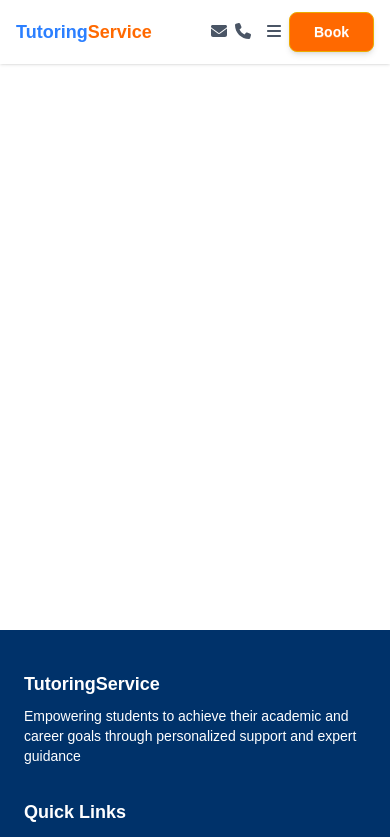
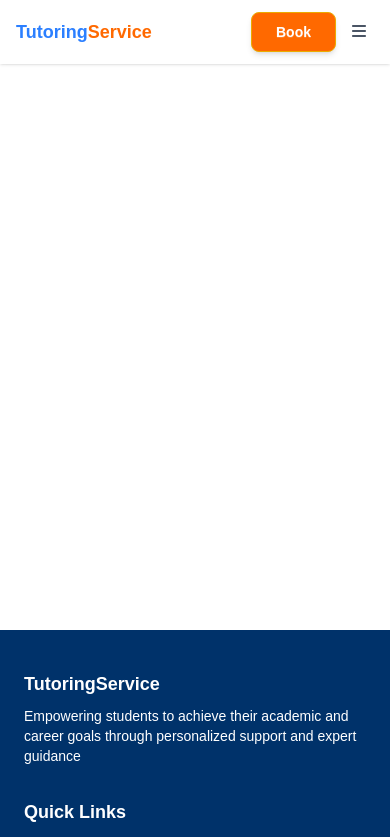
Before and after one commit to Moonfox404/SEG3125-tutoring-service, a Next.js app in the folder tutoring-service/: page / in a window 390 px wide. Shown: the top 837 px of the page. Built offline with nearby package versions, Linux system fonts and the light colour scheme.

Commit message:
remove icons from mobile nav and add book button

```diff
--- a/tutoring-service/app/components/NavBar.tsx
+++ b/tutoring-service/app/components/NavBar.tsx
@@ -72,20 +72,14 @@ const NavBar = () => {
 
           {/* Right side: Desktop Book Button & Mobile Icons/Button */}
           <div className="flex items-center">
+            {/* Desktop Book Button */}
+            <div className="pr-2">
+              <button className="btn btn-warning bg-orange-500 hover:bg-orange-600 text-white font-semibold py-2 px-6 rounded-lg shadow-md hover:shadow-lg transition-all duration-150">
+                Book
+              </button>
+            </div>
             {/* Mobile Menu Button and Icons */}
             <div className="md:hidden flex items-center space-x-2">
-              <button
-                type="button"
-                className="text-gray-600 hover:text-gray-800"
-              >
-                <FontAwesomeIcon icon={faEnvelope} />
-              </button>
-              <button
-                type="button"
-                className="text-gray-600 hover:text-gray-800"
-              >
-                <FontAwesomeIcon icon={faPhone} />
-              </button>
               <button
                 ref={toggleButtonRef}
                 onClick={handleToggleMenu}
@@ -96,14 +90,6 @@ const NavBar = () => {
               >
                 <span className="sr-only">Open main menu</span>
                 <FontAwesomeIcon icon={faBars} />
-              </button>
-            </div>
-
-            {/* Desktop Book Button */}
-            {/* <div className="hidden md:block"> */}
-            <div className="">
-              <button className="btn btn-warning bg-orange-500 hover:bg-orange-600 text-white font-semibold py-2 px-6 rounded-lg shadow-md hover:shadow-lg transition-all duration-150">
-                Book
               </button>
             </div>
           </div>
```
